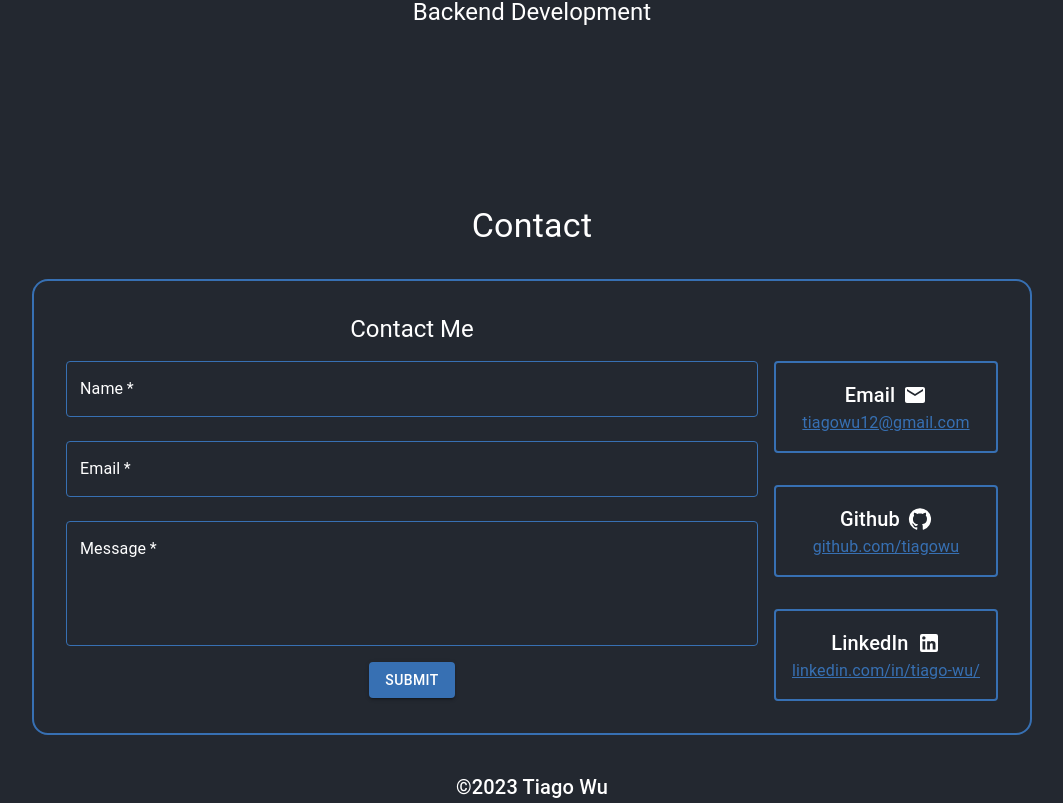
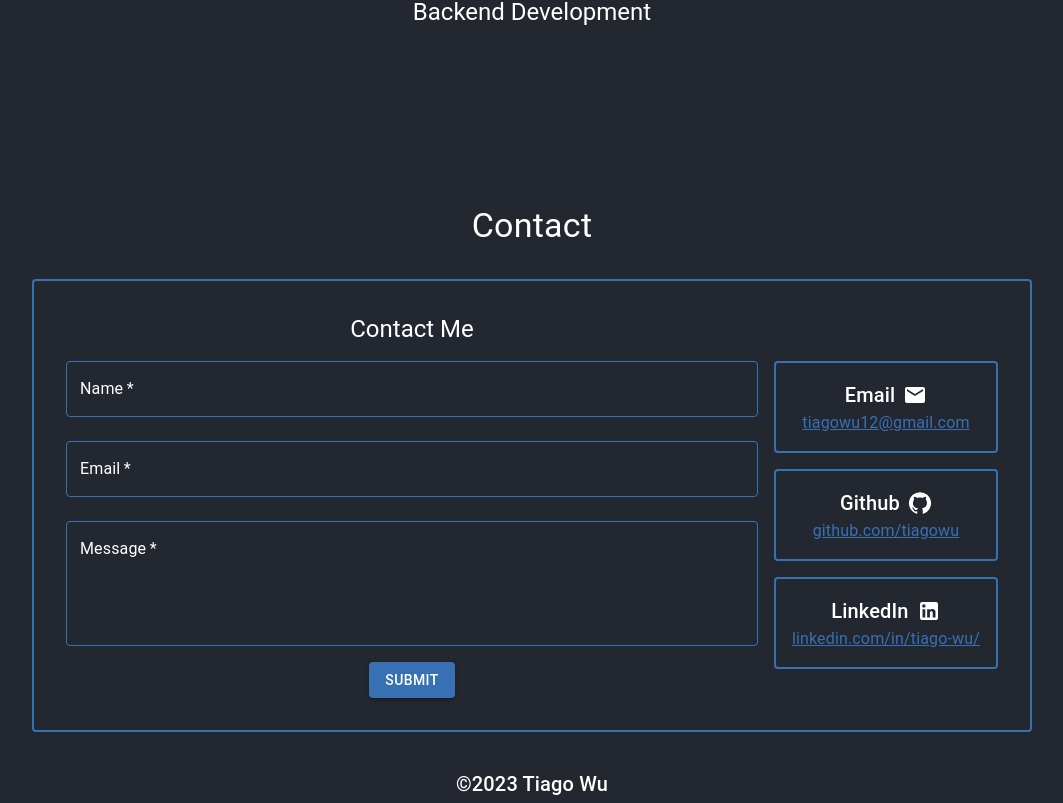
Before and after one commit to tiagowu/portfolio-website, a React (Create React App) app: page / in a window 1280 px wide. Shown: the part 3774-4577 px from the top of the page, without its empty margins (108-1171 px from the left). Built offline with nearby package versions, Linux system fonts and the light colour scheme; no server answers; some icons are missing.

Commit message:
Refactor Contact component to use styled components

```diff
--- a/src/components/Contact.jsx
+++ b/src/components/Contact.jsx
@@ -3,6 +3,7 @@ import ContactForm from "./ContactForm";
 import { infoIcons } from "../data/IconsData";
 
 import { Box, Container, Typography } from "@mui/material";
+import { styled } from "@mui/system";
 
 const contactInfo = [
   { label: "Email", content: "tiagowu12@gmail.com", icon: infoIcons.email },
@@ -12,30 +13,59 @@ const contactInfo = [
 
 const Contact = () => {
   return (
-    <Container id="contact" maxWidth={false}>
-      <Typography variant="h4" align="center" pt={9} pb={4}>
-        Contact
-      </Typography>
-      <Box margin="auto" maxWidth={1000}>
-        <Box
-          display="flex"
-          flexDirection={{ xs: "column", sm: "row" }}
-          justifyContent="center"
-          p={4}
-          border={2}
-          borderRadius={4}
-          borderColor="primary.main"
-        >
+    <StyledContainer id="contact">
+      <StyledTitle variant="h4">Contact</StyledTitle>
+      <StyledWrapper>
+        <StyledFormBox>
           <ContactForm />
-          <Box display="flex" flexDirection="column" align="center" pl={{ sm: "16px" }} mt={6} gap={4}>
+          <StyledInfoBox>
             {contactInfo.map(({ label, content, icon }) => (
               <ContactBox key={label} label={label} content={content} icon={icon} />
             ))}
-          </Box>
-        </Box>
-      </Box>
-    </Container>
+          </StyledInfoBox>
+        </StyledFormBox>
+      </StyledWrapper>
+    </StyledContainer>
   );
 };
 
+/* Styled Components */
+const StyledContainer = styled(Container)({
+  width: "100%",
+});
+
+const StyledTitle = styled(Typography)(({ theme }) => ({
+  textAlign: "center",
+  paddingBottom: theme.spacing(4),
+  paddingTop: theme.spacing(9),
+}));
+
+const StyledWrapper = styled(Box)({
+  margin: "auto",
+  maxWidth: 1000,
+});
+
+const StyledFormBox = styled(Box)(({ theme }) => ({
+  display: "flex",
+  flexDirection: "column",
+  justifyContent: "center",
+  padding: theme.spacing(4),
+  border: `2px solid ${theme.palette.primary.main}`,
+  borderRadius: 4,
+  [theme.breakpoints.up("sm")]: {
+    flexDirection: "row",
+  },
+}));
+
+const StyledInfoBox = styled(Box)(({ theme }) => ({
+  display: "flex",
+  flexDirection: "column",
+  textAlign: "center",
+  marginTop: theme.spacing(6),
+  gap: theme.spacing(2),
+  [theme.breakpoints.up("sm")]: {
+    paddingLeft: theme.spacing(2),
+  },
+}));
+
 export default Contact;
```
